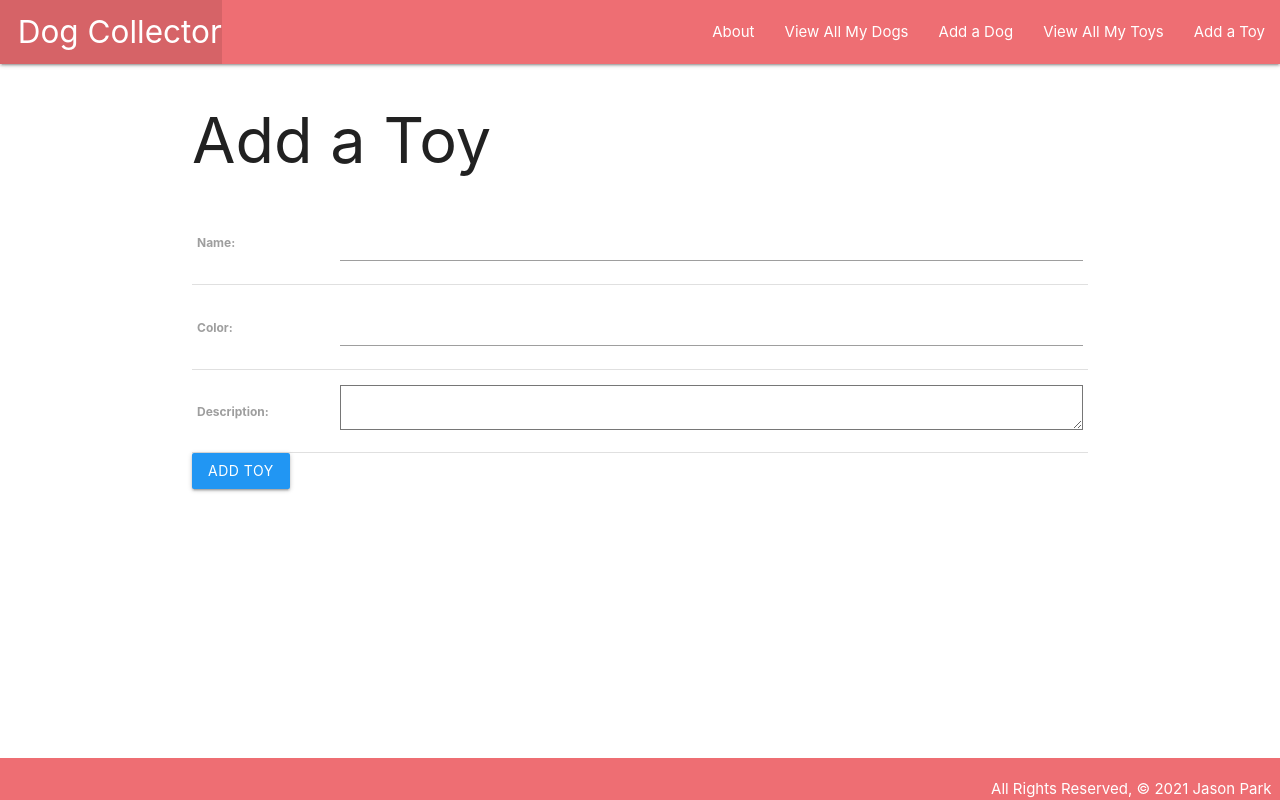
After one commit to platosw/dog-collector, a Django app: page /toys/create in a window 1280 px wide. The commit adds this page. Run offline with Django 3.2, Linux system fonts and the light colour scheme.

Commit message:
init create a toy data

```diff
--- a/main_app/models.py
+++ b/main_app/models.py
@@ -28,3 +28,6 @@ class Toy(models.Model):
 
     def __str__(self):
         return self.name
+
+    def get_absolute_url(self):
+        return reverse('toy_detail', kwargs={'pk': self.id})
--- a/main_app/templates/base.html
+++ b/main_app/templates/base.html
@@ -28,6 +28,7 @@
                     <li><a href="{% url 'index' %}">View All My Dogs</a></li>
                     <li><a href="{% url 'dogs_create' %}">Add a Dog</a></li>
                     <li><a href="{% url 'toy_index' %}">View All My Toys</a></li>
+                    <li><a href="{% url 'toy_create' %}">Add a Toy</a></li>
                 </ul>
             </div>
         </nav>
--- a/main_app/templates/main_app/dog_form.html
+++ b/main_app/templates/main_app/dog_form.html
@@ -13,7 +13,11 @@
     <table>
         {{ form.as_table }}
     </table>
+    {% if object %}
+    <input class="btn blue" type="submit" value="Update Dog">
+    {% else %}
     <input class="btn blue" type="submit" value="Add Dog">
+    {% endif %}
 </form>
 
 {% endblock %}
--- /dev/null
+++ b/main_app/templates/main_app/toy_form.html
@@ -0,0 +1,15 @@
+{% extends 'base.html' %}
+
+{% block content %}
+
+<h1>Add a Toy</h1>
+
+<form action="" method="post">
+    {% csrf_token %}
+    <table>
+        {{ form.as_table }}
+    </table>
+    <input class="btn blue" type="submit" value="Add Toy">
+</form>
+
+{% endblock %}
--- a/main_app/urls.py
+++ b/main_app/urls.py
@@ -14,4 +14,5 @@ urlpatterns = [
     path('dogs/<int:pk>/delete', views.DogDelete.as_view(), name='dogs_delete'),
     path('toys/', views.ToyIndex.as_view(), name='toy_index'),
     path('toys/<int:pk>/', views.ToyDetail.as_view(), name='toy_detail'),
+    path('toys/create', views.ToyCreate.as_view(), name='toy_create'),
 ]
--- a/main_app/views.py
+++ b/main_app/views.py
@@ -72,3 +72,7 @@ class ToyIndex(ListView):
 class ToyDetail(DetailView):
     model = Toy
     template_name = 'toys/detail.html'
+
+class ToyCreate(CreateView):
+    model = Toy
+    fields = '__all__'
```
